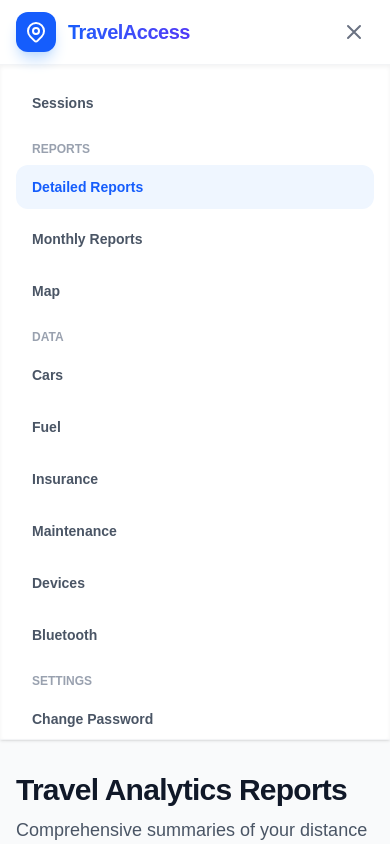
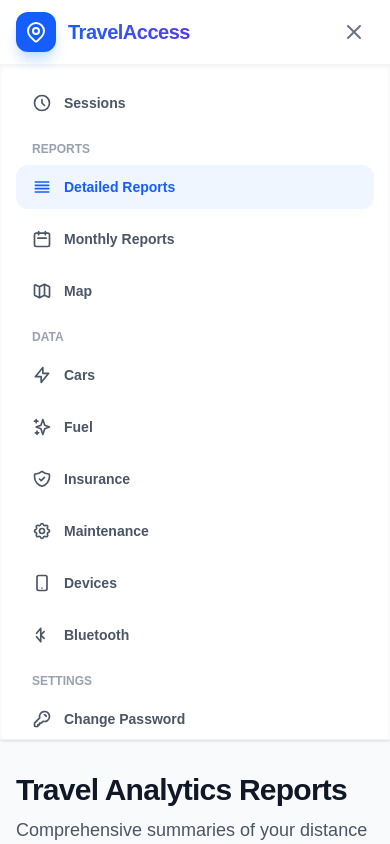
Before and after one commit to thiago-glaser/TravelAccess, a Next.js app: page /reports in a window 390 px wide. Both pictures are taken after a click on the button 354 px from the left and 32 px from the top of the page. Shown: the top 844 px of the page. Built offline with nearby package versions, Linux system fonts and the light colour scheme; no server answers.

Commit message:
feat: Create Navbar component for application navigation and user management.

```diff
--- a/components/Navbar.js
+++ b/components/Navbar.js
@@ -364,8 +364,11 @@ export default function Navbar() {
                     <Link
                         href="/"
                         onClick={() => setIsMobileMenuOpen(false)}
-                        className={`block px-4 py-3 rounded-xl text-sm font-semibold transition-all ${pathname === '/' ? 'text-blue-600 bg-blue-50' : 'text-gray-600 hover:bg-gray-50'}`}
+                        className={`flex items-center gap-3 px-4 py-3 rounded-xl text-sm font-semibold transition-all ${pathname === '/' ? 'text-blue-600 bg-blue-50' : 'text-gray-600 hover:bg-gray-50'}`}
                     >
+                        <svg className="w-5 h-5 flex-shrink-0" fill="none" stroke="currentColor" viewBox="0 0 24 24">
+                            <path strokeLinecap="round" strokeLinejoin="round" strokeWidth="2" d="M12 8v4l3 3m6-3a9 9 0 11-18 0 9 9 0 0118 0z" />
+                        </svg>
                         Sessions
                     </Link>
 
@@ -373,23 +376,32 @@ export default function Navbar() {
                     <Link
                         href="/reports"
                         onClick={() => setIsMobileMenuOpen(false)}
-                        className={`block px-4 py-3 rounded-xl text-sm font-semibold transition-all ${pathname === '/reports' ? 'text-blue-600 bg-blue-50' : 'text-gray-600 hover:bg-gray-50'}`}
+                        className={`flex items-center gap-3 px-4 py-3 rounded-xl text-sm font-semibold transition-all ${pathname === '/reports' ? 'text-blue-600 bg-blue-50' : 'text-gray-600 hover:bg-gray-50'}`}
                     >
+                        <svg className="w-5 h-5 flex-shrink-0" fill="none" stroke="currentColor" viewBox="0 0 24 24">
+                            <path strokeLinecap="round" strokeLinejoin="round" strokeWidth="2" d="M4 6h16M4 10h16M4 14h16M4 18h16" />
+                        </svg>
                         Detailed Reports
                     </Link>
                     <Link
                         href="/reports/monthly"
                         onClick={() => setIsMobileMenuOpen(false)}
-                        className={`block px-4 py-3 rounded-xl text-sm font-semibold transition-all ${pathname === '/reports/monthly' ? 'text-blue-600 bg-blue-50' : 'text-gray-600 hover:bg-gray-50'}`}
+                        className={`flex items-center gap-3 px-4 py-3 rounded-xl text-sm font-semibold transition-all ${pathname === '/reports/monthly' ? 'text-blue-600 bg-blue-50' : 'text-gray-600 hover:bg-gray-50'}`}
                     >
+                        <svg className="w-5 h-5 flex-shrink-0" fill="none" stroke="currentColor" viewBox="0 0 24 24">
+                            <path strokeLinecap="round" strokeLinejoin="round" strokeWidth="2" d="M8 7V3m8 4V3m-9 8h10M5 21h14a2 2 0 002-2V7a2 2 0 00-2-2H5a2 2 0 00-2 2v12a2 2 0 002 2z" />
+                        </svg>
                         Monthly Reports
                     </Link>
 
                     <Link
                         href="/map"
                         onClick={() => setIsMobileMenuOpen(false)}
-                        className={`block px-4 py-3 rounded-xl text-sm font-semibold transition-all ${pathname === '/map' ? 'text-blue-600 bg-blue-50' : 'text-gray-600 hover:bg-gray-50'}`}
+                        className={`flex items-center gap-3 px-4 py-3 rounded-xl text-sm font-semibold transition-all ${pathname === '/map' ? 'text-blue-600 bg-blue-50' : 'text-gray-600 hover:bg-gray-50'}`}
                     >
+                        <svg className="w-5 h-5 flex-shrink-0" fill="none" stroke="currentColor" viewBox="0 0 24 24">
+                            <path strokeLinecap="round" strokeLinejoin="round" strokeWidth="2" d="M9 20l-5.447-2.724A1 1 0 013 16.382V5.618a1 1 0 011.447-.894L9 7m0 13l6-3m-6 3V7m6 10l4.553 2.276A1 1 0 0021 18.382V7.618a1 1 0 00-.553-.894L15 4m0 13V4m0 0L9 7" />
+                        </svg>
                         Map
                     </Link>
 
@@ -397,43 +409,62 @@ export default function Navbar() {
                     <Link
                         href="/dashboard/cars"
                         onClick={() => setIsMobileMenuOpen(false)}
-                        className={`block px-4 py-3 rounded-xl text-sm font-semibold transition-all ${pathname === '/dashboard/cars' ? 'text-blue-600 bg-blue-50' : 'text-gray-600 hover:bg-gray-50'}`}
+                        className={`flex items-center gap-3 px-4 py-3 rounded-xl text-sm font-semibold transition-all ${pathname === '/dashboard/cars' ? 'text-blue-600 bg-blue-50' : 'text-gray-600 hover:bg-gray-50'}`}
                     >
+                        <svg className="w-5 h-5 flex-shrink-0" fill="none" stroke="currentColor" viewBox="0 0 24 24">
+                            <path strokeLinecap="round" strokeLinejoin="round" strokeWidth="2" d="M13 10V3L4 14h7v7l9-11h-7z" />
+                        </svg>
                         Cars
                     </Link>
                     <Link
                         href="/dashboard/fuel"
                         onClick={() => setIsMobileMenuOpen(false)}
-                        className={`block px-4 py-3 rounded-xl text-sm font-semibold transition-all ${pathname === '/dashboard/fuel' ? 'text-green-600 bg-green-50' : 'text-gray-600 hover:bg-gray-50'}`}
+                        className={`flex items-center gap-3 px-4 py-3 rounded-xl text-sm font-semibold transition-all ${pathname === '/dashboard/fuel' ? 'text-green-600 bg-green-50' : 'text-gray-600 hover:bg-gray-50'}`}
                     >
+                        <svg className="w-5 h-5 flex-shrink-0" fill="none" stroke="currentColor" viewBox="0 0 24 24">
+                            <path strokeLinecap="round" strokeLinejoin="round" strokeWidth="2" d="M5 3v4M3 5h4M6 17v4m-2-2h4m5-16l2.286 6.857L21 12l-5.714 2.143L13 21l-2.286-6.857L5 12l5.714-2.143L13 3z" />
+                        </svg>
                         Fuel
                     </Link>
                     <Link
                         href="/dashboard/insurance"
                         onClick={() => setIsMobileMenuOpen(false)}
-                        className={`block px-4 py-3 rounded-xl text-sm font-semibold transition-all ${pathname === '/dashboard/insurance' ? 'text-blue-600 bg-blue-50' : 'text-gray-600 hover:bg-gray-50'}`}
+                        className={`flex items-center gap-3 px-4 py-3 rounded-xl text-sm font-semibold transition-all ${pathname === '/dashboard/insurance' ? 'text-blue-600 bg-blue-50' : 'text-gray-600 hover:bg-gray-50'}`}
                     >
+                        <svg className="w-5 h-5 flex-shrink-0" fill="none" stroke="currentColor" viewBox="0 0 24 24">
+                            <path strokeLinecap="round" strokeLinejoin="round" strokeWidth="2" d="M9 12l2 2 4-4m5.618-4.016A11.955 11.955 0 0112 2.944a11.955 11.955 0 01-8.618 3.04A12.02 12.02 0 003 9c0 5.591 3.824 10.29 9 11.622 5.176-1.332 9-6.03 9-11.622 0-1.042-.133-2.052-.382-3.016z" />
+                        </svg>
                         Insurance
                     </Link>
                     <Link
                         href="/dashboard/maintenance"
                         onClick={() => setIsMobileMenuOpen(false)}
-                        className={`block px-4 py-3 rounded-xl text-sm font-semibold transition-all ${pathname === '/dashboard/maintenance' ? 'text-purple-600 bg-purple-50' : 'text-gray-600 hover:bg-gray-50'}`}
+                        className={`flex items-center gap-3 px-4 py-3 rounded-xl text-sm font-semibold transition-all ${pathname === '/dashboard/maintenance' ? 'text-purple-600 bg-purple-50' : 'text-gray-600 hover:bg-gray-50'}`}
                     >
+                        <svg className="w-5 h-5 flex-shrink-0" fill="none" stroke="currentColor" viewBox="0 0 24 24">
+                            <path strokeLinecap="round" strokeLinejoin="round" strokeWidth="2" d="M10.325 4.317c.426-1.756 2.924-1.756 3.35 0a1.724 1.724 0 002.573 1.066c1.543-.94 3.31.826 2.37 2.37a1.724 1.724 0 001.065 2.572c1.756.426 1.756 2.924 0 3.35a1.724 1.724 0 00-1.066 2.573c.94 1.543-.826 3.31-2.37 2.37a1.724 1.724 0 00-2.572 1.065c-.426 1.756-2.924 1.756-3.35 0a1.724 1.724 0 00-2.573-1.066c-1.543.94-3.31-.826-2.37-2.37a1.724 1.724 0 00-1.065-2.572c-1.756-.426-1.756-2.924 0-3.35a1.724 1.724 0 001.066-2.573c-.94-1.543.826-3.31 2.37-2.37.996.608 2.296.07 2.572-1.065z" />
+                            <path strokeLinecap="round" strokeLinejoin="round" strokeWidth="2" d="M15 12a3 3 0 11-6 0 3 3 0 016 0z" />
+                        </svg>
                         Maintenance
                     </Link>
                     <Link
                         href="/dashboard/devices"
                         onClick={() => setIsMobileMenuOpen(false)}
-                        className={`block px-4 py-3 rounded-xl text-sm font-semibold transition-all ${pathname === '/dashboard/devices' ? 'text-blue-600 bg-blue-50' : 'text-gray-600 hover:bg-gray-50'}`}
+                        className={`flex items-center gap-3 px-4 py-3 rounded-xl text-sm font-semibold transition-all ${pathname === '/dashboard/devices' ? 'text-blue-600 bg-blue-50' : 'text-gray-600 hover:bg-gray-50'}`}
                     >
+                        <svg className="w-5 h-5 flex-shrink-0" fill="none" stroke="currentColor" viewBox="0 0 24 24">
+                            <path strokeLinecap="round" strokeLinejoin="round" strokeWidth="2" d="M12 18h.01M8 21h8a2 2 0 002-2V5a2 2 0 00-2-2H8a2 2 0 00-2 2v14a2 2 0 002 2z" />
+                        </svg>
                         Devices
                     </Link>
                     <Link
                         href="/dashboard/bluetooth"
                         onClick={() => setIsMobileMenuOpen(false)}
-                        className={`block px-4 py-3 rounded-xl text-sm font-semibold transition-all ${pathname === '/dashboard/bluetooth' ? 'text-blue-600 bg-blue-50' : 'text-gray-600 hover:bg-gray-50'}`}
+                        className={`flex items-center gap-3 px-4 py-3 rounded-xl text-sm font-semibold transition-all ${pathname === '/dashboard/bluetooth' ? 'text-blue-600 bg-blue-50' : 'text-gray-600 hover:bg-gray-50'}`}
                     >
+                        <svg className="w-5 h-5 flex-shrink-0" fill="none" stroke="currentColor" viewBox="0 0 24 24">
+                            <path strokeLinecap="round" strokeLinejoin="round" strokeWidth="2" d="M5.5 10L10.5 4v16l-5-6M10.5 12l4-4M10.5 12l4 4" />
+                        </svg>
                         Bluetooth
                     </Link>
 
@@ -445,15 +476,21 @@ export default function Navbar() {
                             setPwdStatus({ loading: false, error: '', success: '' });
                             setPwdForm({ currentPassword: '', newPassword: '', confirmPassword: '' });
                         }}
-                        className="w-full text-left px-4 py-3 rounded-xl text-sm font-semibold transition-all text-gray-600 hover:bg-gray-50"
+                        className="w-full flex items-center gap-3 px-4 py-3 rounded-xl text-sm font-semibold transition-all text-gray-600 hover:bg-gray-50"
                     >
+                        <svg className="w-5 h-5 flex-shrink-0" fill="none" stroke="currentColor" viewBox="0 0 24 24">
+                            <path strokeLinecap="round" strokeLinejoin="round" strokeWidth="2" d="M15 7a2 2 0 012 2m4 0a6 6 0 01-7.743 5.743L11 17H9v2H7v2H4a1 1 0 01-1-1v-2.586a1 1 0 01.293-.707l5.964-5.964A6 6 0 1121 9z" />
+                        </svg>
                         Change Password
                     </button>
                     <Link
                         href="/dashboard/keys"
                         onClick={() => setIsMobileMenuOpen(false)}
-                        className={`block px-4 py-3 rounded-xl text-sm font-semibold transition-all ${pathname === '/dashboard/keys' ? 'text-blue-600 bg-blue-50' : 'text-gray-600 hover:bg-gray-50'}`}
+                        className={`flex items-center gap-3 px-4 py-3 rounded-xl text-sm font-semibold transition-all ${pathname === '/dashboard/keys' ? 'text-blue-600 bg-blue-50' : 'text-gray-600 hover:bg-gray-50'}`}
                     >
+                        <svg className="w-5 h-5 flex-shrink-0" fill="none" stroke="currentColor" viewBox="0 0 24 24">
+                            <path strokeLinecap="round" strokeLinejoin="round" strokeWidth="2" d="M15 7a2 2 0 012 2m4 0a6 6 0 01-7.743 5.743L11 17H9v2H7v2H4a1 1 0 01-1-1v-2.586a1 1 0 01.293-.707l5.964-5.964A6 6 0 1121 9z" />
+                        </svg>
                         API Keys
                     </Link>
 
@@ -462,8 +499,11 @@ export default function Navbar() {
                             setIsMobileMenuOpen(false);
                             handleLogout();
                         }}
-                        className="w-full mt-4 text-left px-4 py-3 rounded-xl text-sm font-semibold text-red-500 hover:bg-red-50 transition-all border border-red-100"
+                        className="w-full mt-4 flex items-center justify-center gap-2 text-left px-4 py-3 rounded-xl text-sm font-semibold text-red-500 hover:bg-red-50 transition-all border border-red-100"
                     >
+                        <svg className="w-5 h-5 flex-shrink-0" fill="none" stroke="currentColor" viewBox="0 0 24 24">
+                            <path strokeLinecap="round" strokeLinejoin="round" strokeWidth="2" d="M17 16l4-4m0 0l-4-4m4 4H7m6 4v1a3 3 0 01-3 3H6a3 3 0 01-3-3V7a3 3 0 013-3h4a3 3 0 013 3v1" />
+                        </svg>
                         Logout
                     </button>
                 </div>
```
